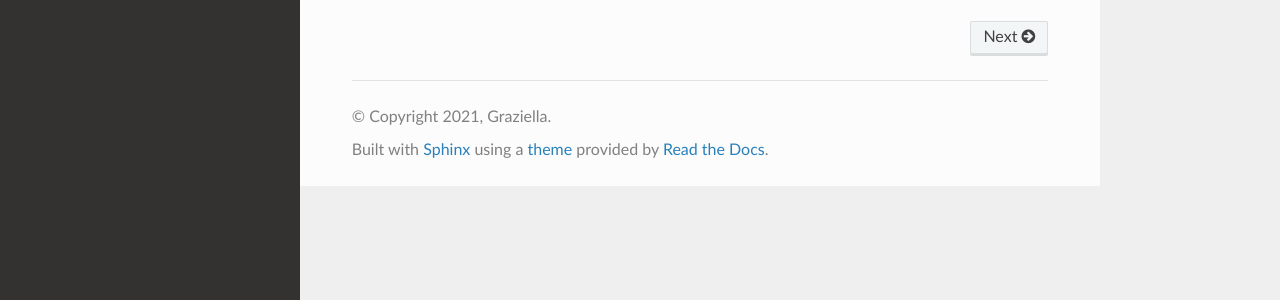
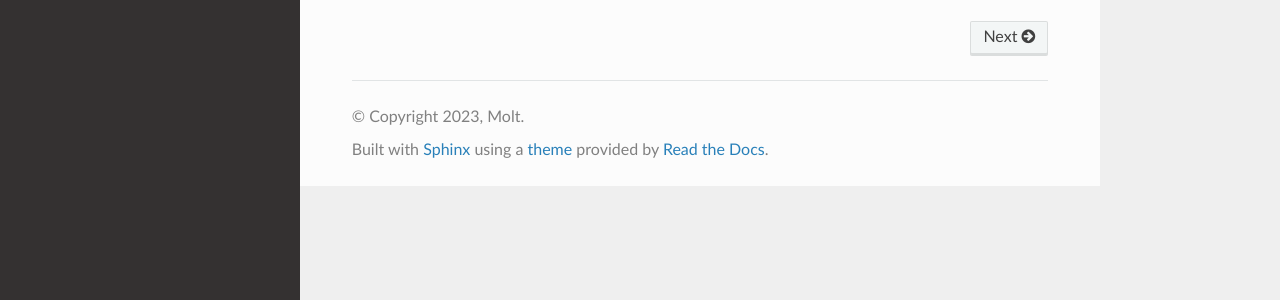
Before and after one commit to MoltonMontro/TestDocs, a Sphinx documentation site: the page built from docs/source/index.rst, in a window 1280 px wide. Shown: the part 536-836 px from the top of the page. Built offline with Sphinx 7.4.7 and the Read the Docs theme 2.0.0, drawn with Linux system fonts in a browser that asks for light colours.

Commit message:
Update conf.py

```diff
--- a/docs/source/conf.py
+++ b/docs/source/conf.py
@@ -3,8 +3,8 @@
 # -- Project information
 
 project = "Molt's Test Docs"
-copyright = '2021, Graziella'
-author = 'Graziella'
+copyright = '2023, Molt'
+author = 'Molt'
 
 release = '0.1'
 version = '0.1.0'
```
